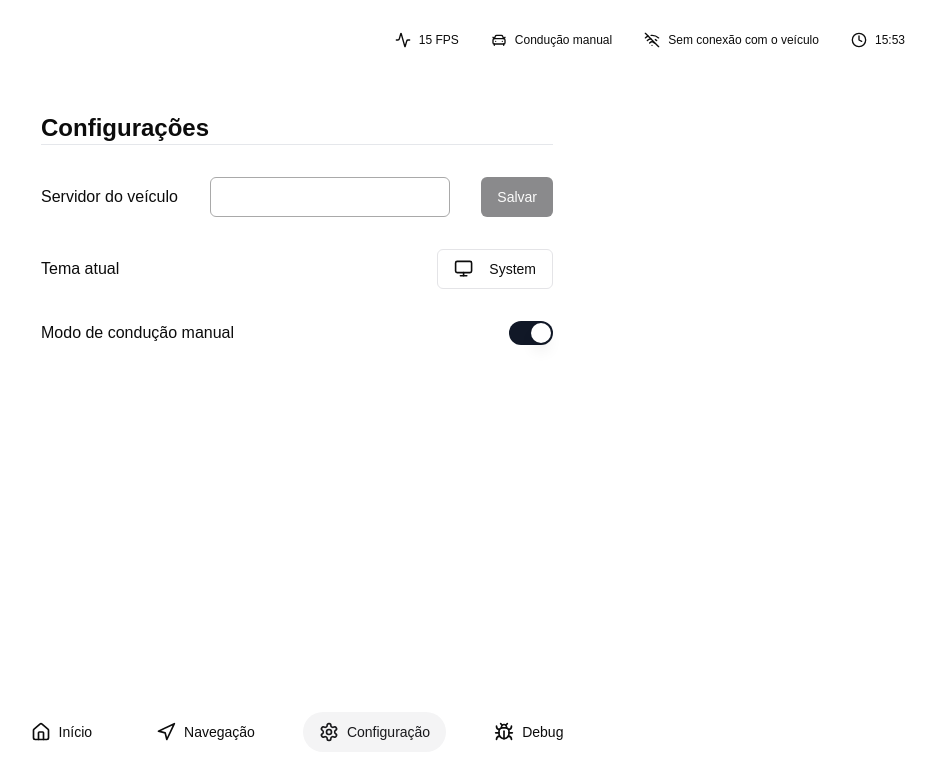
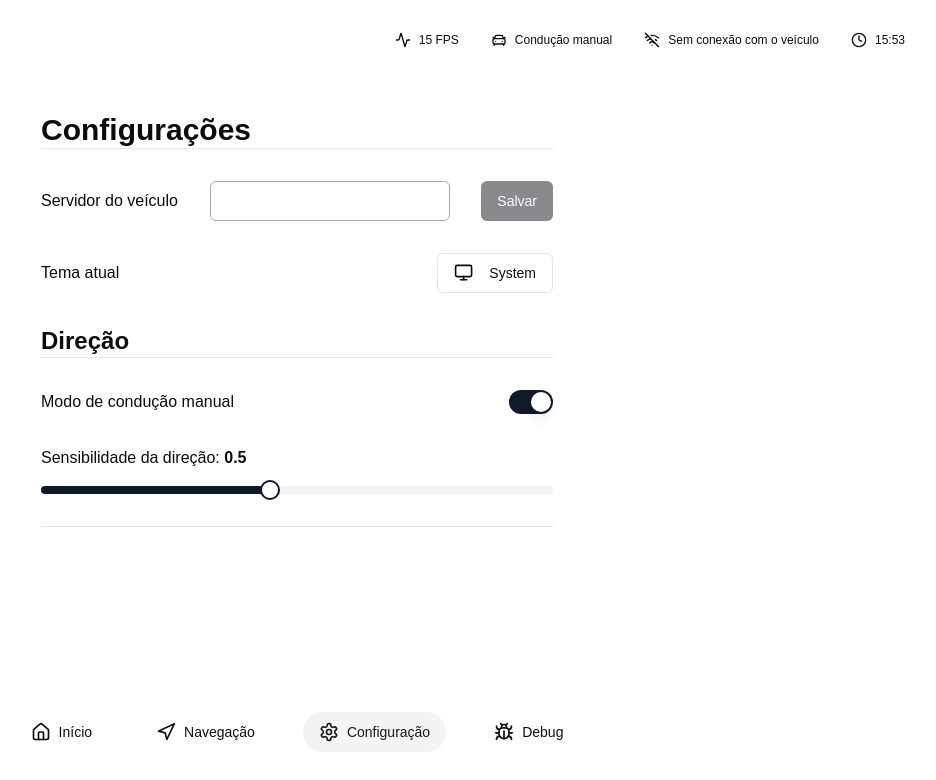
Before and after one commit to rafaelomodei/carro-autonomo, a Next.js app in the folder frontend/: page /settings in a window 1280 px wide. Shown: the top 780 px of the page, without its empty margins (343-1279 px from the left). Built offline with nearby package versions, Linux system fonts and the light colour scheme; no server answers.

Commit message:
feat: added slider direction

```diff
--- a/frontend/package.json
+++ b/frontend/package.json
@@ -12,6 +12,7 @@
     "@radix-ui/react-dropdown-menu": "^2.1.2",
     "@radix-ui/react-label": "^2.1.0",
     "@radix-ui/react-separator": "^1.1.0",
+    "@radix-ui/react-slider": "^1.2.2",
     "@radix-ui/react-slot": "^1.1.0",
     "@radix-ui/react-switch": "^1.1.2",
     "@radix-ui/react-toggle": "^1.1.0",
--- a/frontend/src/app/(pages)/(NavigationHub)/settings/page.tsx
+++ b/frontend/src/app/(pages)/(NavigationHub)/settings/page.tsx
@@ -5,6 +5,7 @@ import { Button } from '@/components/ui/button';
 import { Input } from '@/components/ui/input';
 import { Label } from '@/components/ui/label';
 import { Separator } from '@/components/ui/separator';
+import { Slider } from '@/components/ui/slider';
 import { Switch } from '@/components/ui/switch';
 import { isValidWebSocketUrl } from '@/lib/websocket';
 import { useVehicleConfig, DriveMode } from '@/providers/VehicleConfigProvider';
@@ -29,7 +30,14 @@ const Settings = () => {
     });
   };
 
-  const handleSave = () => {
+  const handleDriveSteeringSensitivity = (value: number[]) => {
+    setConfig({
+      ...config,
+      steeringSensitivity: value[0], // O valor é o primeiro elemento do array
+    });
+  };
+
+  const handleServerSave = () => {
     setInitialUrl(config.carConnection);
     setIsSaveEnabled(false);
 
@@ -42,7 +50,7 @@ const Settings = () => {
   return (
     <div className='flex flex-col max-w-lg w-full min-h-full gap-8 pt-16'>
       <div>
-        <h1 className='text-2xl font-bold'>Configurações</h1>
+        <h1 className='text-3xl font-bold'>Configurações</h1>
         <Separator />
       </div>
       <div className='flex items-center justify-between'>
@@ -51,10 +59,11 @@ const Settings = () => {
           id='server-car'
           bg-orange-950
           onChange={(e) => setUrl(e.target.value)}
-          value={config.carConnection}
+          value={url}
+          defaultValue={config.carConnection}
           className='max-w-60'
         />
-        <Button onClick={handleSave} disabled={!isSaveEnabled}>
+        <Button onClick={handleServerSave} disabled={!isSaveEnabled}>
           Salvar
         </Button>
       </div>
@@ -62,6 +71,11 @@ const Settings = () => {
       <div className='flex items-center justify-between'>
         <Label className='text-md'>Tema atual</Label>
         <ModeToggle showSelectedTheme={true} />
+      </div>
+
+      <div>
+        <h1 className='text-2xl font-bold'>Direção</h1>
+        <Separator />
       </div>
 
       <div className='flex items-center justify-between'>
@@ -72,6 +86,21 @@ const Settings = () => {
           onCheckedChange={handleDriveModeChange}
         />
       </div>
+
+      <div className='flex-col flex gap-4'>
+        <Label className='text-md'>
+          Sensibilidade da direção:{' '}
+          <strong>{config.steeringSensitivity}</strong>
+        </Label>
+        <Slider
+          defaultValue={[config.steeringSensitivity]}
+          onValueChange={(value) => handleDriveSteeringSensitivity(value)}
+          max={1}
+          min={0.1}
+          step={0.1}
+        />
+      </div>
+      <Separator />
     </div>
   );
 };
--- /dev/null
+++ b/frontend/src/components/ui/slider.tsx
@@ -0,0 +1,28 @@
+"use client"
+
+import * as React from "react"
+import * as SliderPrimitive from "@radix-ui/react-slider"
+
+import { cn } from "@/lib/utils"
+
+const Slider = React.forwardRef<
+  React.ElementRef<typeof SliderPrimitive.Root>,
+  React.ComponentPropsWithoutRef<typeof SliderPrimitive.Root>
+>(({ className, ...props }, ref) => (
+  <SliderPrimitive.Root
+    ref={ref}
+    className={cn(
+      "relative flex w-full touch-none select-none items-center",
+      className
+    )}
+    {...props}
+  >
+    <SliderPrimitive.Track className="relative h-2 w-full grow overflow-hidden rounded-full bg-gray-100 dark:bg-gray-800">
+      <SliderPrimitive.Range className="absolute h-full bg-gray-900 dark:bg-gray-50" />
+    </SliderPrimitive.Track>
+    <SliderPrimitive.Thumb className="block h-5 w-5 rounded-full border-2 border-gray-900 bg-white ring-offset-white transition-colors focus-visible:outline-none focus-visible:ring-2 focus-visible:ring-gray-950 focus-visible:ring-offset-2 disabled:pointer-events-none disabled:opacity-50 dark:border-gray-50 dark:bg-gray-950 dark:ring-offset-gray-950 dark:focus-visible:ring-gray-300" />
+  </SliderPrimitive.Root>
+))
+Slider.displayName = SliderPrimitive.Root.displayName
+
+export { Slider }
--- a/frontend/src/providers/VehicleConfigProvider/index.tsx
+++ b/frontend/src/providers/VehicleConfigProvider/index.tsx
@@ -33,6 +33,7 @@ export interface VehicleConfig {
   speedLimit: number;
   driveMode: IDriveMode;
   carConnection?: string;
+  steeringSensitivity: number; // varia entre 0 a 1
 }
 
 interface VehicleConfigContextProps {
@@ -54,7 +55,8 @@ export const VehicleConfigProvider = ({
   const [config, setConfig] = useState<VehicleConfig>({
     speedLimit: 50,
     driveMode: DriveMode.MANUAL,
-    carConnection: undefined,
+    carConnection: 'ws://192.168.3.113:8080',
+    steeringSensitivity: 0.5,
   });
 
   return (
```
Also changed, not shown: 1 other file (tests, documents, lock files or other folders).
